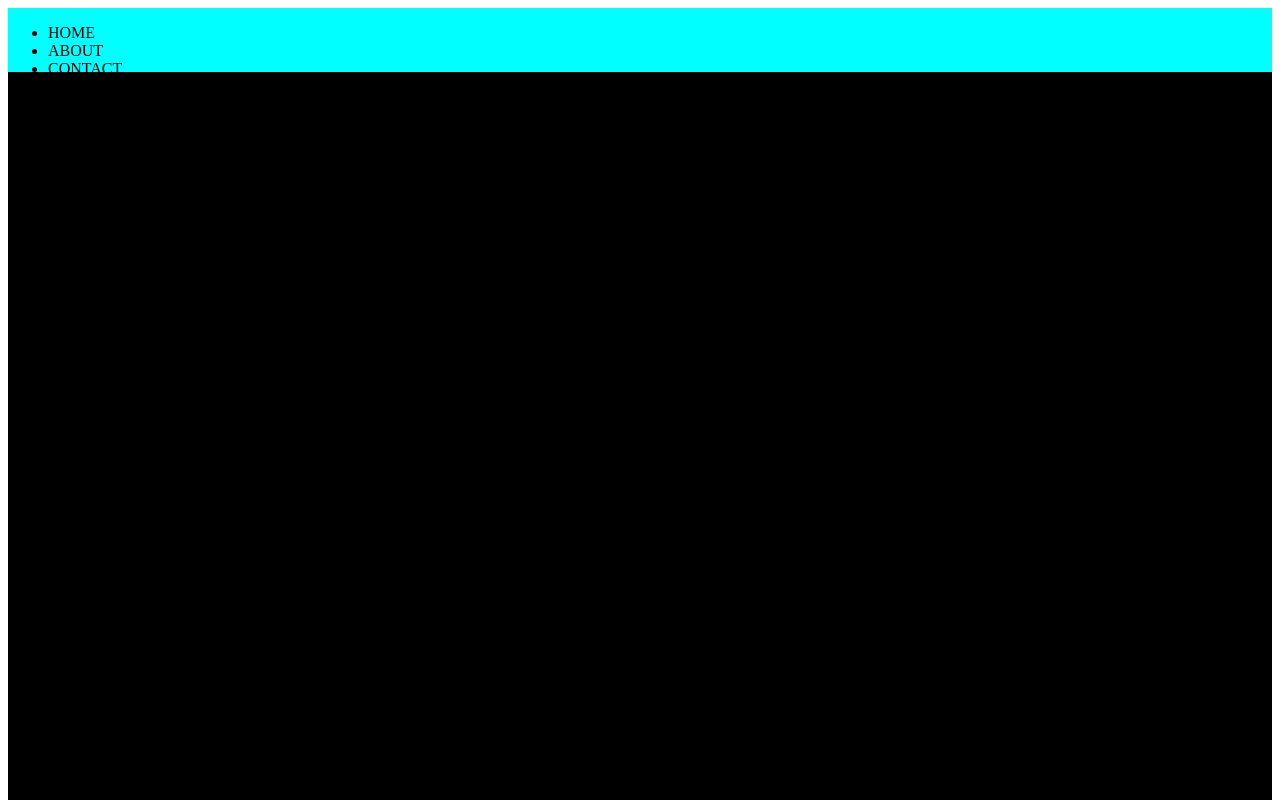
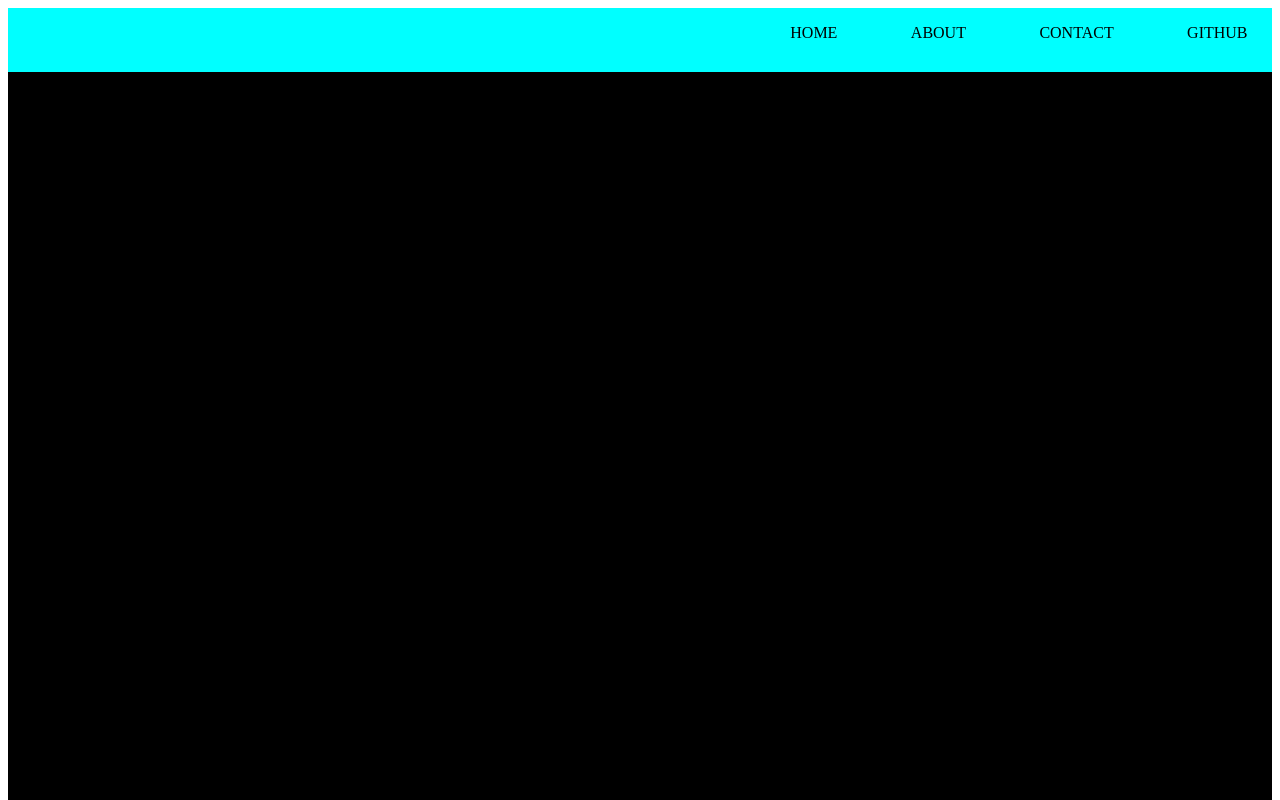
Before and after one commit to CristoforosChoras/portofolio-v1, a website: page src/index.html in a window 1280 px wide. Shown: the top 800 px of the page. Drawn offline with nearby package versions, Linux system fonts and the light colour scheme; files that its build step writes are made by us from their sources.

Commit message:
header links and flex

```diff
--- a/src/scss/layouts/_header.scss
+++ b/src/scss/layouts/_header.scss
@@ -1,4 +1,16 @@
 header{
     grid-area: topmenu;
     background-color: aqua;
+    ul{
+        display: flex;
+        justify-content:end;
+        gap: 6%;
+        li{
+            list-style: none;
+
+            &:nth-child(4){
+                margin-right: 2%;
+            }
+        }
+    }
 }
```
